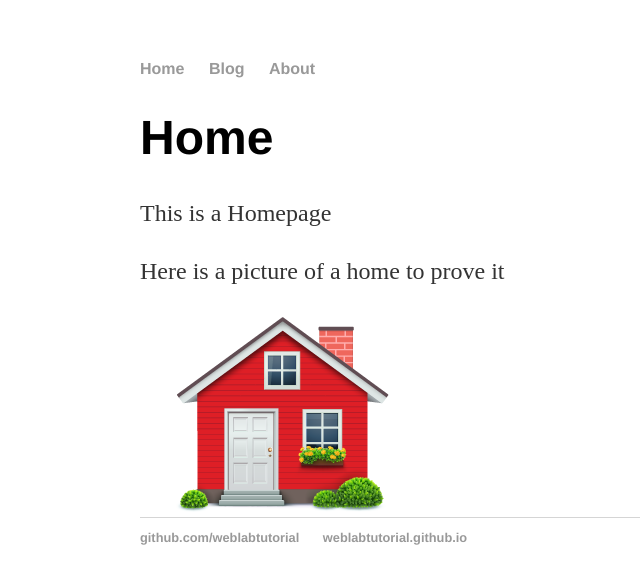
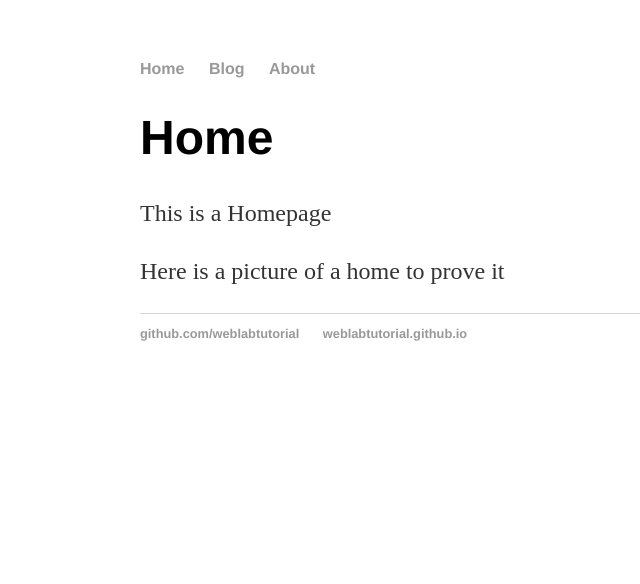
Before and after one commit to Aspartacus/Aspartacus.github.io, a Jekyll site: the page built from index.html, in a window 1280 px wide. Shown: the top 584 px of the page, without its empty margins (52-692 px from the left). Built offline with Jekyll 4.4.1, drawn with Linux system fonts in a browser that asks for light colours.

Commit message:
Update index.html

```diff
--- a/index.html
+++ b/index.html
@@ -6,5 +6,4 @@ title: Web Programming
 <h1>Home</h1>
 <p>This is a Homepage</p>
 <p>Here is a picture of a home to prove it</p>
-  <img src="http://aspartacus.github.io/pics/red_house.png" alt="Juice"></img>
 </div>
```
